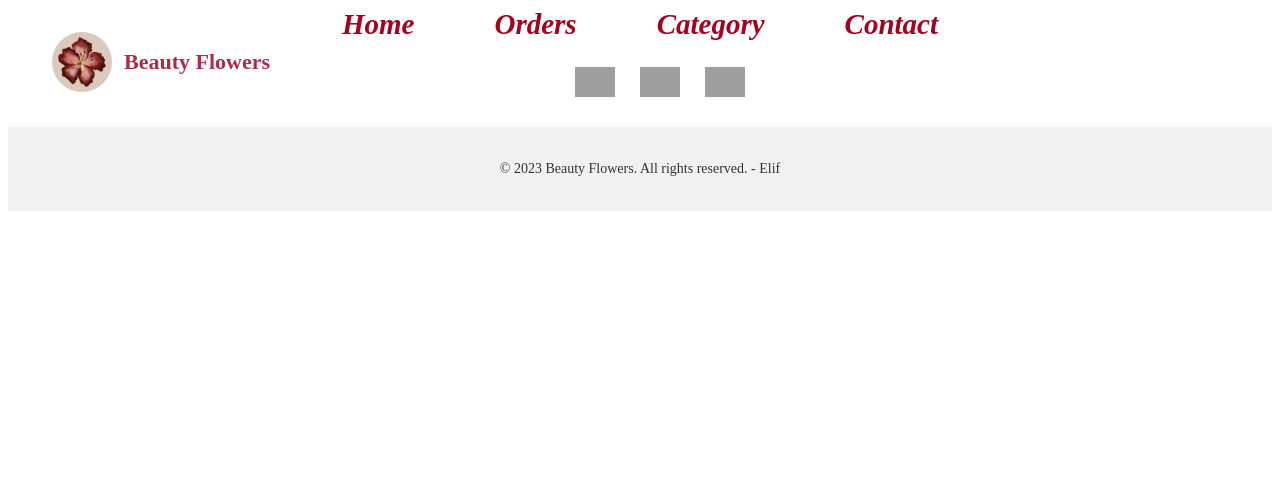
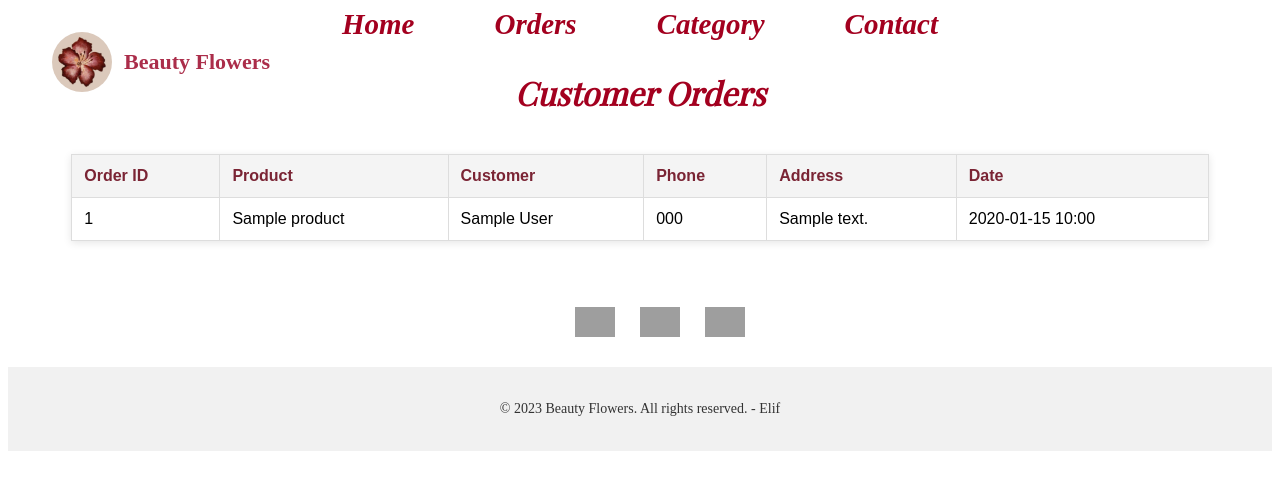
Before and after one commit to ulkukilic/beauty-flowers-shop, a PHP site: page /admin/orders.php in a window 1280 px wide. Shown: the top 481 px of the page. Run offline with PHP 8.4, Linux system fonts and the light colour scheme; the visitor is signed in with stand-in values (Sample User, id 1); tables that the repository leaves empty or names only in its code hold one stand-in row (values such as "Sample post"); grey boxes are pictures that could not be loaded.

Commit message:
delete and orders product page

```diff
--- a/admin/orders.php
+++ b/admin/orders.php
@@ -1,32 +1,96 @@
 <?php
-include 'config.php';
+// admin/orders.php
 session_start();
-// Check if user is logged in
+include_once 'config.php';
+
 if (!isset($_SESSION['user_id'])) {
     header('Location: login.php');
     exit;
 }
 
+$sql = "SELECT o.id, p.name AS product_name, o.first_name, o.last_name, o.phone, o.address, o.created_at
+        FROM orders o
+        JOIN products p ON o.product_id = p.id
+        ORDER BY o.created_at DESC";
+$result = $conn->query($sql);
 ?>
-
 <!DOCTYPE html>
 <html lang="en">
 <head>
-    <meta charset="UTF-8">
-    <meta name="viewport" content="width=device-width, initial-scale=1.0">
-    <title>Beauty Flowers Shop</title>
-    <link href="https://fonts.googleapis.com/css2?family=Playfair+Display&display=swap" rel="stylesheet">
-
-    <link rel="stylesheet" href="../css/css.css">
+  <meta charset="UTF-8">
+  <meta name="viewport" content="width=device-width, initial-scale=1">
+  <title>Admin – Customer Orders</title>
+  <link href="https://fonts.googleapis.com/css2?family=Playfair+Display&display=swap" rel="stylesheet">
+  <link rel="stylesheet" href="../css/css.css">
+  <style>
+    .orders-table {
+      width: 90%; max-width: 1200px;
+      margin: 40px auto;
+      border-collapse: collapse;
+      font-family: 'Arial', sans-serif;
+      box-shadow: 0 2px 8px rgba(0,0,0,0.1);
+    }
+    .orders-table th, .orders-table td {
+      border: 1px solid #ddd;
+      padding: 12px;
+      text-align: left;
+    }
+    .orders-table th {
+      background-color: #f4f4f4;
+      color: #7a2434;
+      font-weight: 600;
+    }
+    .orders-table tr:nth-child(even) {
+      background-color: #fafafa;
+    }
+    .orders-table tr:hover {
+      background-color: #f1f1f1;
+    }
+    .orders-header {
+      font-family: 'Playfair Display', serif;
+      text-align: center;
+      color: #a3001f;
+      margin-top: 30px;
+      font-size: 32px;
+      font-style: italic;
+    }
+  </style>
 </head>
 <body>
 <?php include_once '../layouts/menu.php'; ?>
-
-
-
-
+<main>
+  <h1 class="orders-header">Customer Orders</h1>
+  <table class="orders-table">
+    <thead>
+      <tr>
+        <th>Order ID</th>
+        <th>Product</th>
+        <th>Customer</th>
+        <th>Phone</th>
+        <th>Address</th>
+        <th>Date</th>
+      </tr>
+    </thead>
+    <tbody>
+      <?php if ($result && $result->num_rows): ?>
+        <?php while ($row = $result->fetch_assoc()): ?>
+          <tr>
+            <td><?= $row['id'] ?></td>
+            <td><?= htmlspecialchars($row['product_name']) ?></td>
+            <td><?= htmlspecialchars($row['first_name'] . ' ' . $row['last_name']) ?></td>
+            <td><?= htmlspecialchars($row['phone']) ?></td>
+            <td><?= nl2br(htmlspecialchars($row['address'])) ?></td>
+            <td><?= date('Y-m-d H:i', strtotime($row['created_at'])) ?></td>
+          </tr>
+        <?php endwhile; ?>
+      <?php else: ?>
+        <tr>
+          <td colspan="6" style="text-align:center;">No orders found.</td>
+        </tr>
+      <?php endif; ?>
+    </tbody>
+  </table>
+</main>
 <?php include_once '../layouts/footer.php'; ?>
-
-<script src="../js/javascript.js"></script>
 </body>
 </html>
```
Also changed, not shown: admin/delete_product.php (+114 -0 lines), css/category.css (+32 -0 lines), order.html (+19 -8 lines).
